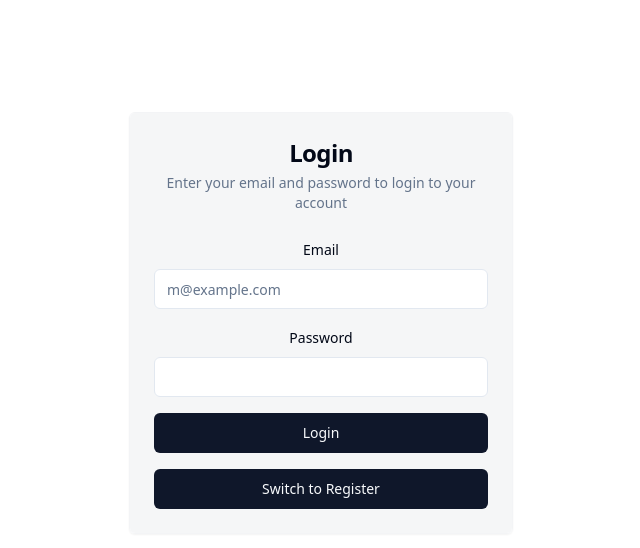
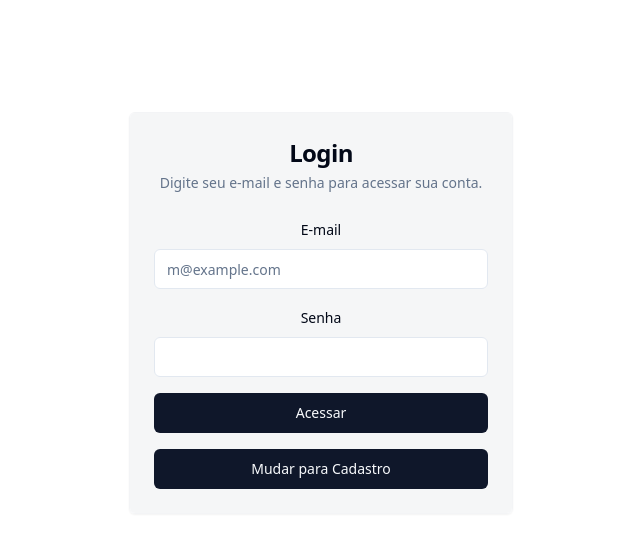
Before and after one commit to GustavoSantoz/Desafio-frontend, a React (Vite) app: page / in a window 1280 px wide. Shown: the top 548 px of the page, without its empty margins (319-959 px from the left). Built offline with nearby package versions, Linux system fonts and the light colour scheme; no server answers.

Commit message:
Refactor: fixing authentication

```diff
--- a/src/components/Form/AuthCard.tsx
+++ b/src/components/Form/AuthCard.tsx
@@ -1,4 +1,3 @@
-import React, { useState } from "react";
 import {
   Card,
   CardHeader,
@@ -7,27 +6,25 @@ import {
   CardContent,
 } from "@/components/ui/card";
 import Form from "./Form";
+import { useAuthStore } from "@/stores/authStore";
 
-const AuthCard: React.FC = () => {
-  const [isRegister, setIsRegister] = useState(false);
+const AuthCard = () => {
+  const { isRegister, toggleIsRegister } = useAuthStore();
 
   return (
     <Card className="mx-auto max-w-sm h-full w-full bg-gray-400 rounded-md bg-clip-padding backdrop-filter backdrop-blur-sm bg-opacity-10 border border-gray-100">
       <CardHeader className="space-y-1">
         <CardTitle className="text-2xl font-bold">
-          {isRegister ? "Register" : "Login"}
+          {isRegister ? "Cadastro" : "Login"}
         </CardTitle>
         <CardDescription>
           {isRegister
-            ? "Create your account by entering your email and password"
-            : "Enter your email and password to login to your account"}
+            ? "Crie sua conta inserindo seu e-mail e senha."
+            : "Digite seu e-mail e senha para acessar sua conta."}
         </CardDescription>
       </CardHeader>
       <CardContent>
-        <Form
-          isRegister={isRegister}
-          onToggle={() => setIsRegister(!isRegister)}
-        />
+        <Form isRegister={isRegister} onToggle={toggleIsRegister} />
       </CardContent>
     </Card>
   );
--- a/src/components/Form/Form.tsx
+++ b/src/components/Form/Form.tsx
@@ -1,12 +1,11 @@
-import React from "react";
+import { toast } from "react-toastify";
 import { useForm } from "react-hook-form";
 import { zodResolver } from "@hookform/resolvers/zod";
 import { schema, FormData } from "@/utils/schema";
 import { Button } from "@/components/ui/button";
 import supabase from "@/api/supabaseClient";
-import { toast } from "react-toastify";
 import FormInput from "./FormInput";
-import { useAuthStore } from "@/components/stores/useStore";
+import { useAuthStore } from "@/stores/authStore";
 import { useNavigate } from "react-router-dom";
 
 interface FormProps {
@@ -14,8 +13,8 @@ interface FormProps {
   onToggle: () => void;
 }
 
-const Form: React.FC<FormProps> = ({ isRegister, onToggle }) => {
-  const { email, password, setEmail, setPassword } = useAuthStore();
+const Form = ({ isRegister, onToggle: handleToggle }: FormProps) => {
+  const { email, password, setEmail, setPassword, isLoading, setLoading } = useAuthStore();
   const navigate = useNavigate();
   const {
     register,
@@ -23,52 +22,45 @@ const Form: React.FC<FormProps> = ({ isRegister, onToggle }) => {
     formState: { errors },
   } = useForm<FormData>({
     resolver: zodResolver(schema),
-    defaultValues: {
-      email,
-      password,
-    },
+    defaultValues: { email, password },
   });
 
   const onSubmit = async (data: FormData) => {
     setEmail(data.email);
     setPassword(data.password);
+    setLoading(true);
 
-    if (isRegister) {
-      const { error } = await supabase.auth.signUp({
-        email: data.email,
-        password: data.password,
-      });
+    try {
+      let response;
+      if (isRegister) {
+        response = await supabase.auth.signUp({ email: data.email, password: data.password });
+      } else {
+        response = await supabase.auth.signInWithPassword({ email: data.email, password: data.password });
+      }
 
-      if (error) {
-        toast.error("Erro ao se registrar: " + error.message);
-      } else {
-        toast.success("Registro bem-sucedido!");
-        setTimeout(() => {
-          navigate("/inventory");
-        }, 2000);
+      if (response.error) {
+        throw new Error(response.error.message);
       }
-    } else {
-      const { error } = await supabase.auth.signInWithPassword({
-        email: data.email,
-        password: data.password,
-      });
 
-      if (error) {
-        toast.error("Erro ao fazer login: " + error.message);
-      } else {
-        toast.success("Login bem-sucedido!");
-        setTimeout(() => {
-          navigate("/inventory");
-        }, 2000);
-      }
+      setTimeout(() => {
+        navigate('/inventory');
+        setLoading(false);
+      }, 1500);
+    } catch (error) {
+      const typedError = error as Error;
+      toast.error(`${isRegister ? 'Cadastro' : 'Login'} falhou: ${typedError.message}`);
+      setLoading(false);
     }
   };
+
+
+
 
   return (
     <form onSubmit={handleSubmit(onSubmit)} className="space-y-4">
       <FormInput
         id="email"
-        label="Email"
+        label="E-mail"
         type="email"
         placeholder="m@example.com"
         register={register}
@@ -76,16 +68,16 @@ const Form: React.FC<FormProps> = ({ isRegister, onToggle }) => {
       />
       <FormInput
         id="password"
-        label="Password"
+        label="Senha"
         type="password"
         register={register}
         error={errors.password?.message}
       />
-      <Button type="submit" className="w-full">
-        {isRegister ? "Register" : "Login"}
+      <Button type="submit" className="w-full" disabled={isLoading}>
+        {isLoading ? 'Loading...' : isRegister ? 'Cadastrar' : 'Acessar'}
       </Button>
-      <Button type="button" className="w-full mt-2" onClick={onToggle}>
-        {isRegister ? "Switch to Login" : "Switch to Register"}
+      <Button type="button" className="w-full mt-2" onClick={handleToggle} disabled={isLoading}>
+        {isRegister ? 'Mudar para Login' : 'Mudar para Cadastro'}
       </Button>
     </form>
   );
--- a/src/components/stores/useStore.ts
+++ /dev/null
@@ -1,15 +0,0 @@
-import create from "zustand";
-
-interface AuthState {
-  email: string;
-  password: string;
-  setEmail: (email: string) => void;
-  setPassword: (password: string) => void;
-}
-
-export const useAuthStore = create<AuthState>((set) => ({
-  email: "",
-  password: "",
-  setEmail: (email) => set({ email }),
-  setPassword: (password) => set({ password }),
-}));
--- /dev/null
+++ b/src/stores/authStore.ts
@@ -0,0 +1,23 @@
+import { create } from "zustand";
+
+interface AuthState {
+  email: string;
+  password: string;
+  isRegister: boolean;
+  isLoading: boolean;
+  setEmail: (email: string) => void;
+  setPassword: (password: string) => void;
+  toggleIsRegister: () => void;
+  setLoading: (loading: boolean) => void;
+}
+
+export const useAuthStore = create<AuthState>((set) => ({
+  email: "",
+  password: "",
+  isRegister: false,
+  isLoading: false,
+  setEmail: (email) => set({ email }),
+  setPassword: (password) => set({ password }),
+  toggleIsRegister: () => set((state) => ({ isRegister: !state.isRegister })),
+  setLoading: (loading) => set({ isLoading: loading }),
+}));
--- a/src/utils/schema.ts
+++ b/src/utils/schema.ts
@@ -1,10 +1,10 @@
 import * as z from "zod";
 
 export const schema = z.object({
-  email: z.string().email({ message: "Invalid email address" }),
+  email: z.string().email({ message: "Endereço de email invalido." }),
   password: z
     .string()
-    .min(6, { message: "Password must be at least 6 characters long" }),
+    .min(6, { message: "A senha deve ter pelo menos 6 caracteres." }),
 });
 
 export type FormData = z.infer<typeof schema>;
```
Also changed, not shown: src/components/Form/FormInput.tsx (+1 -9 lines), 1 other file (tests, documents, lock files or other folders).
